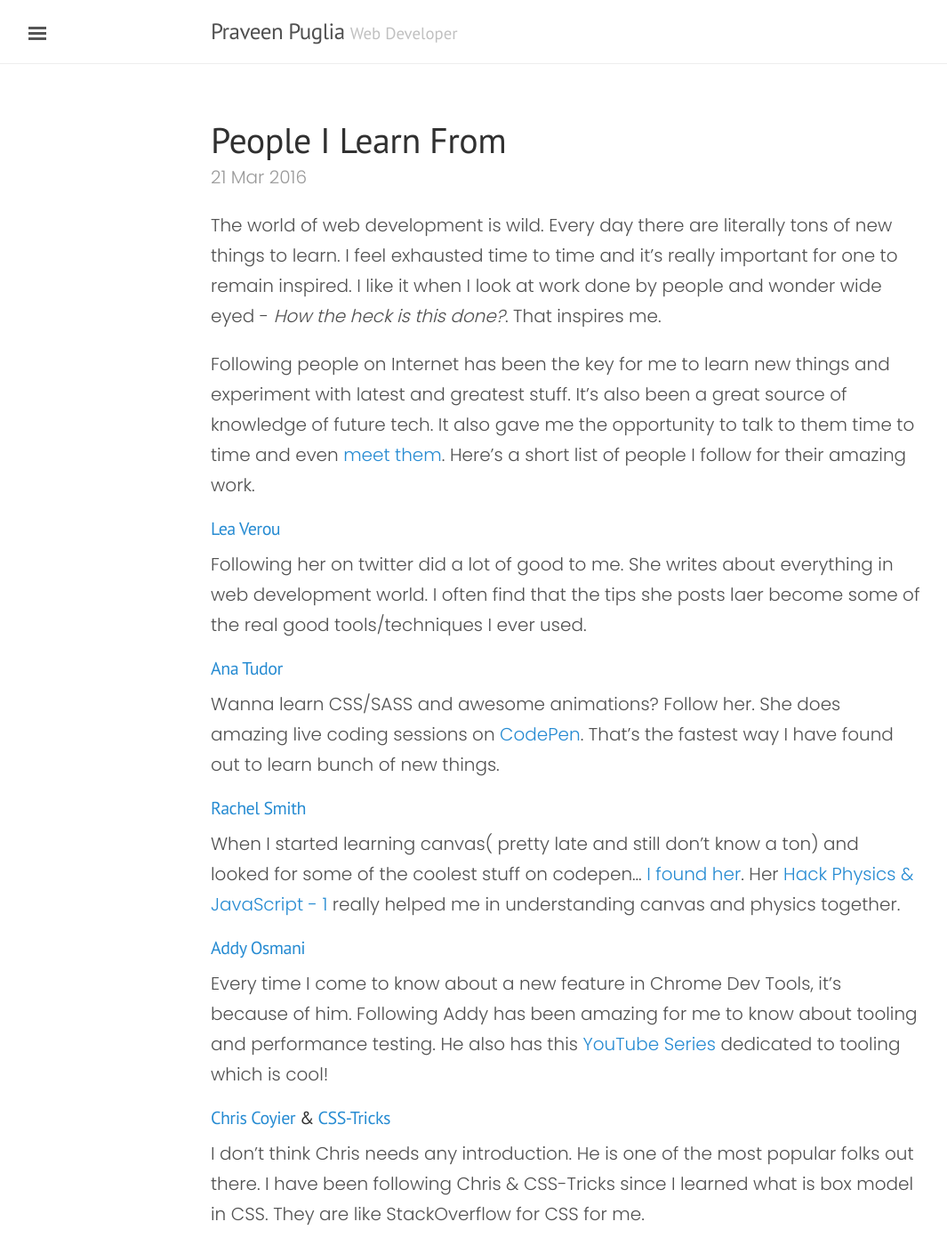
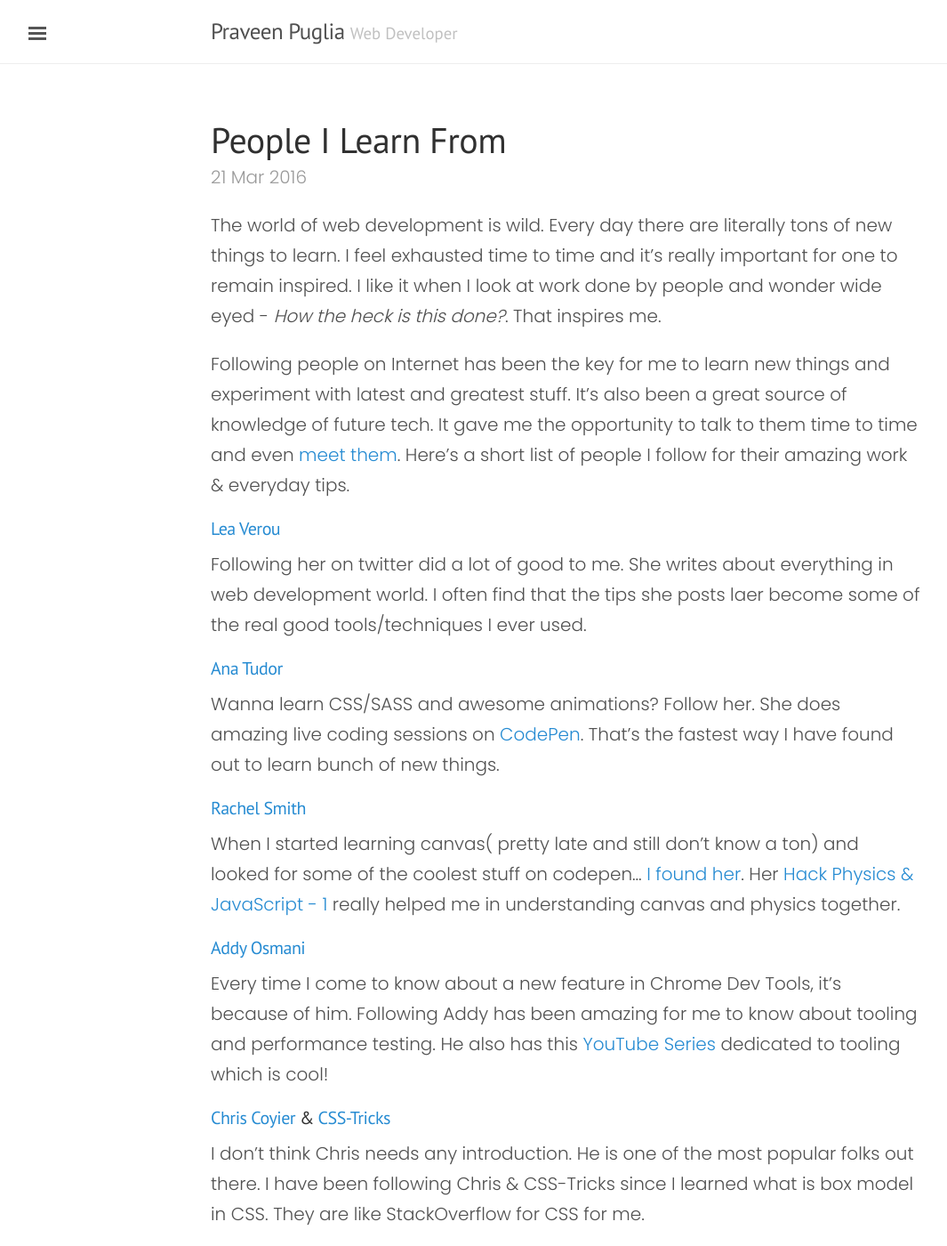
Before and after one commit to praveenpuglia/praveenpuglia.github.io, a Jekyll site: the page built from _posts/2016-02-13-people-i-learn-from.md, in a window 1280 px wide and 1400 px high. Shown: the whole window at 89% size, without its empty margins (3-1068 px from the left). Built offline with Jekyll 4.4.1, drawn with Linux system fonts in a browser that asks for light colours; Markdown is read by kramdown in place of the engine named in the settings; comment, search, counter and statistics services are not loaded; some of the changed text lies outside the part shown.

Commit message:
grammar fixes and link update.

```diff
--- a/_posts/2016-02-13-people-i-learn-from.md
+++ b/_posts/2016-02-13-people-i-learn-from.md
@@ -20,7 +20,7 @@ tags:
 ---
 The world of web development is wild. Every day there are literally tons of new things to learn. I feel exhausted time to time and it's really important for one to remain inspired. I like it when I look at work done by people and wonder wide eyed - *How the heck is this done?*. That inspires me.
 
-Following people on Internet has been the key for me to learn new things and experiment with latest and greatest stuff. It's also been a great source of knowledge of future tech. It also gave me the opportunity to talk to them time to time and even [meet them](/meeting-lea-and-chris/). Here's a short list of people I follow for their amazing work.
+Following people on Internet has been the key for me to learn new things and experiment with latest and greatest stuff. It's also been a great source of knowledge of future tech. It gave me the opportunity to talk to them time to time and even [meet them](/meeting-lea-and-chris/). Here's a short list of people I follow for their amazing work & everyday tips.
 
 #### [Lea Verou](https://twitter.com/LeaVerou)
 Following her on twitter did a lot of good to me. She writes about everything in web development world. I often find that the tips she posts laer become some of the real good tools/techniques I ever used.
```
Also changed, not shown: other parts of _posts/2016-02-13-people-i-learn-from.md (+1 -1 lines).
